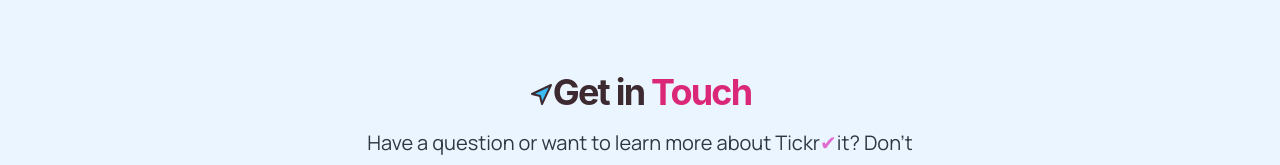
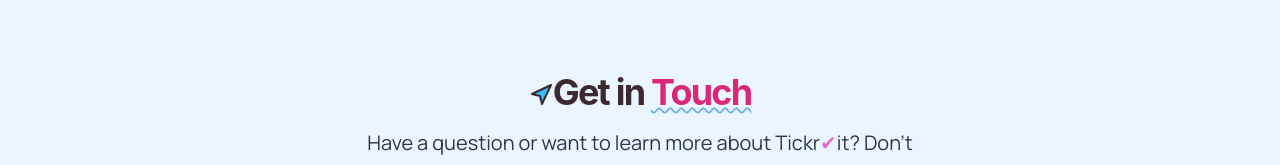
Before and after one commit to Maxwell999b/Tickr-it, a Next.js app: page / in a window 1280 px wide. Shown: the part 2944-3109 px from the top of the page. Built offline with nearby package versions, Linux system fonts and the light colour scheme.

Commit message:
update page.tsx

```diff
--- a/src/app/Pages/landing_page/page.tsx
+++ b/src/app/Pages/landing_page/page.tsx
@@ -250,7 +250,12 @@ export default function LandingPage() {
             <div className="space-y-3">
               <h2 className="text-3xl font-bold tracking-tighter md:text-4xl/tight">
                 <Navigation className="inline-block fill-sky-400" />
-                Get in <span className="text-pink-600">Touch</span>
+                Get in{" "}
+                <span
+                  className="text-pink-600 underline decoration-accent decoration-wavy underline-offset-2 decoration-2
+">
+                  Touch
+                </span>
               </h2>
               <p className="mx-auto max-w-[600px] text-muted-foreground md:text-xl/relaxed lg:text-base/relaxed xl:text-xl/relaxed">
                 Have a question or want to learn more about Tickr<span className="text-primary">✔</span>it? Don&apos;t
```
